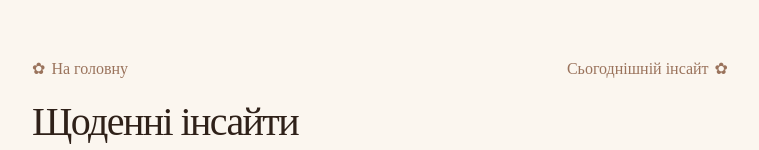
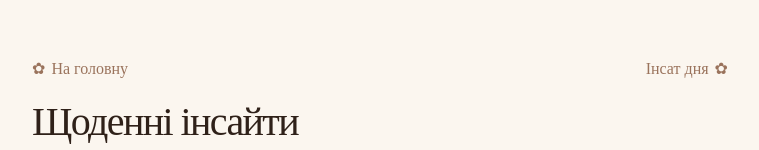
Before and after one commit to TetianaShch/daily-insights, a React (Vite) app: page /insights in a window 1280 px wide. Shown: the top 150 px of the page, without its empty margins (260-1019 px from the left). Built offline with nearby package versions, Linux system fonts and the light colour scheme.

Commit message:
fix: update catalog back link

```diff
--- a/src/pages/InsightCatalog/InsightCatalog.tsx
+++ b/src/pages/InsightCatalog/InsightCatalog.tsx
@@ -24,7 +24,7 @@ function InsightCatalog({ insights }: InsightCatalogProps) {
         </Link>
 
         <Link className={styles.todayLink} to="/insight/today">
-          Сьогоднішній інсайт
+          Інсат дня
           <FlowerIcon />
         </Link>
       </div>
```
